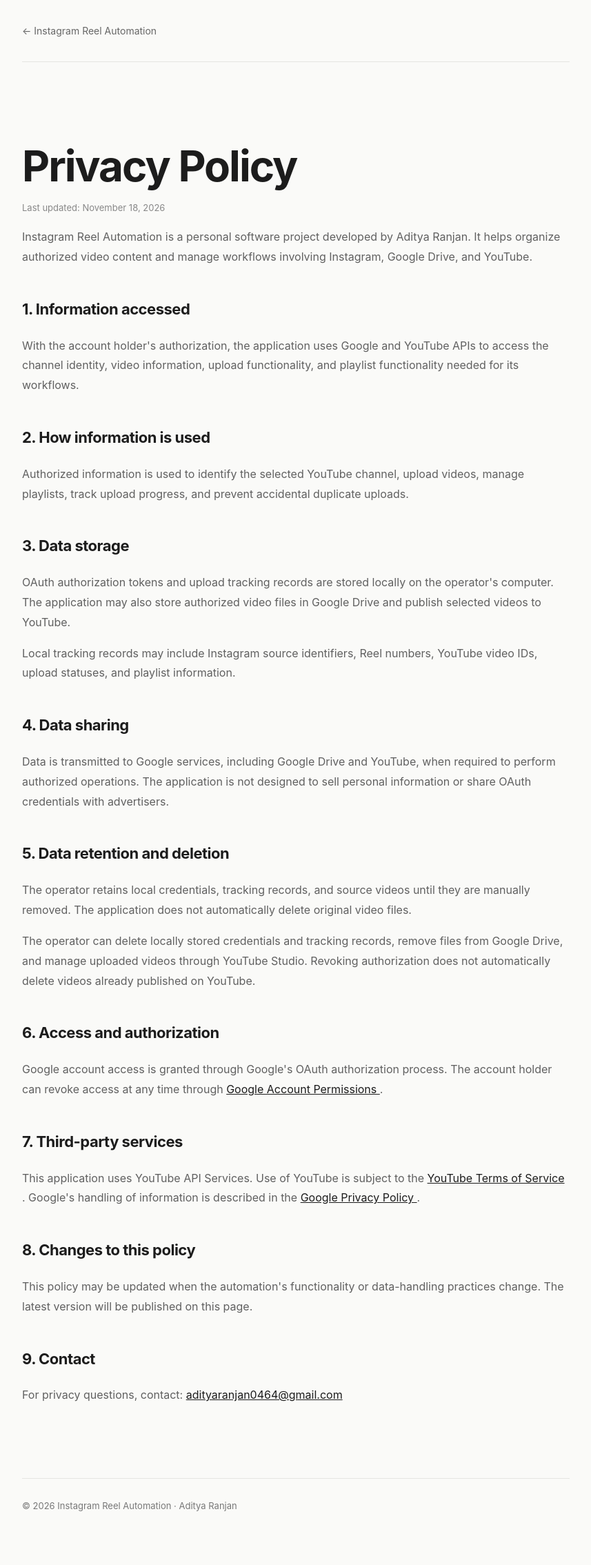
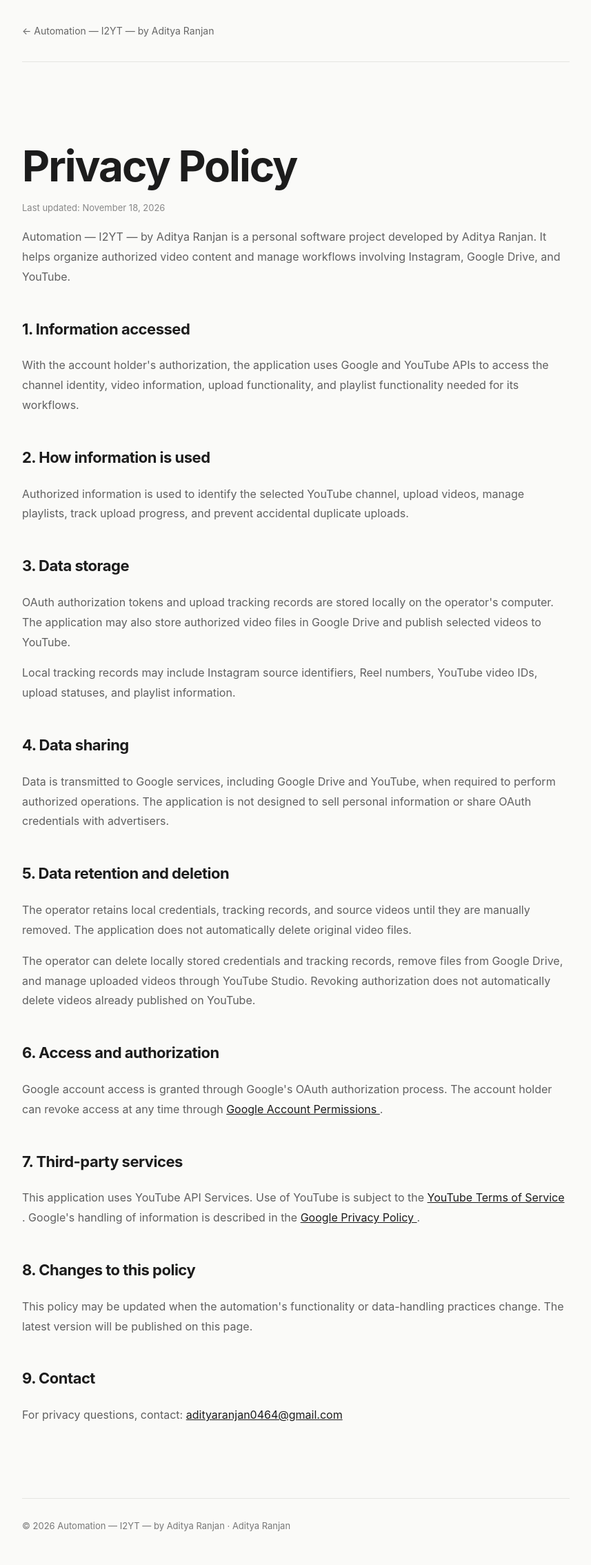
Before and after one commit to sky-walker46/sky-walker46.github.io, a plain HTML site: page reel-automation/privacy/index.html in a window 1280 px wide. Shown: the whole page at 69% size, without its empty margins (211-1068 px from the left). Before the commit the page ends 2241 px from the top, so only its background shows below. Drawn offline with Linux system fonts and the light colour scheme.

Commit message:
Update title and description for privacy policy page

```diff
--- a/reel-automation/privacy/index.html
+++ b/reel-automation/privacy/index.html
@@ -4,8 +4,8 @@
 <head>
   <meta charset="UTF-8">
   <meta name="viewport" content="width=device-width, initial-scale=1">
-  <meta name="description" content="Privacy Policy for Instagram Reel Automation">
-  <title>Privacy Policy — Instagram Reel Automation</title>
+  <meta name="description" content="Privacy Policy for Automation — I2YT — by Aditya Ranjan">
+  <title>Privacy Policy — Automation — I2YT — by Aditya Ranjan</title>
   <style>
     * { box-sizing: border-box; }
     body {
@@ -57,7 +57,7 @@
 <body>
   <div class="container">
     <header>
-      <a href="../">← Instagram Reel Automation</a>
+      <a href="../">← Automation — I2YT — by Aditya Ranjan</a>
     </header>
 
     <main>
@@ -65,7 +65,7 @@
       <p class="date">Last updated: November 18, 2026</p>
 
       <p>
-        Instagram Reel Automation is a personal software
+        Automation — I2YT — by Aditya Ranjan is a personal software
         project developed by Aditya Ranjan. It helps organize
         authorized video content and manage workflows involving
         Instagram, Google Drive, and YouTube.
@@ -164,7 +164,7 @@
     </main>
 
     <footer>
-      © 2026 Instagram Reel Automation · Aditya Ranjan
+      © 2026 Automation — I2YT — by Aditya Ranjan · Aditya Ranjan
     </footer>
   </div>
 </body>
```
